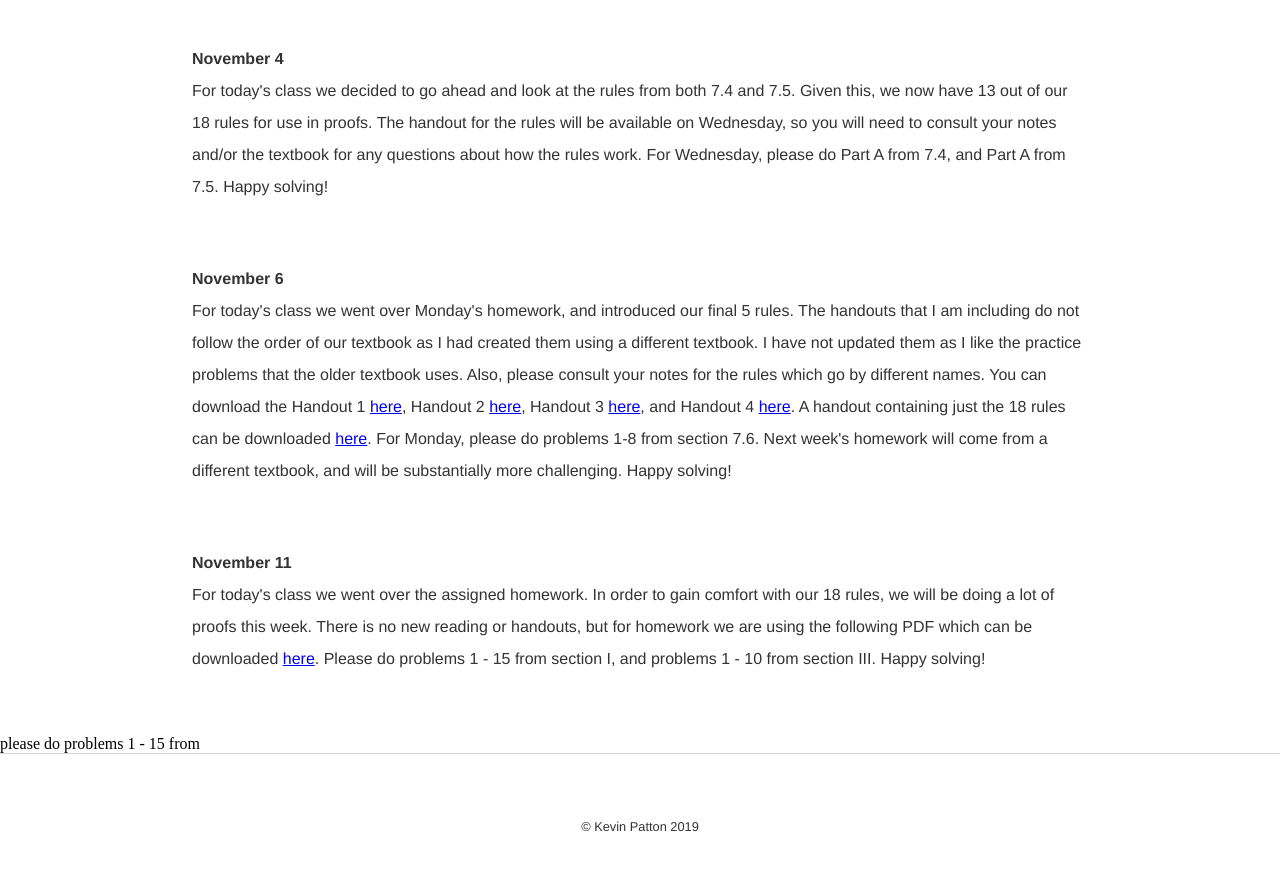
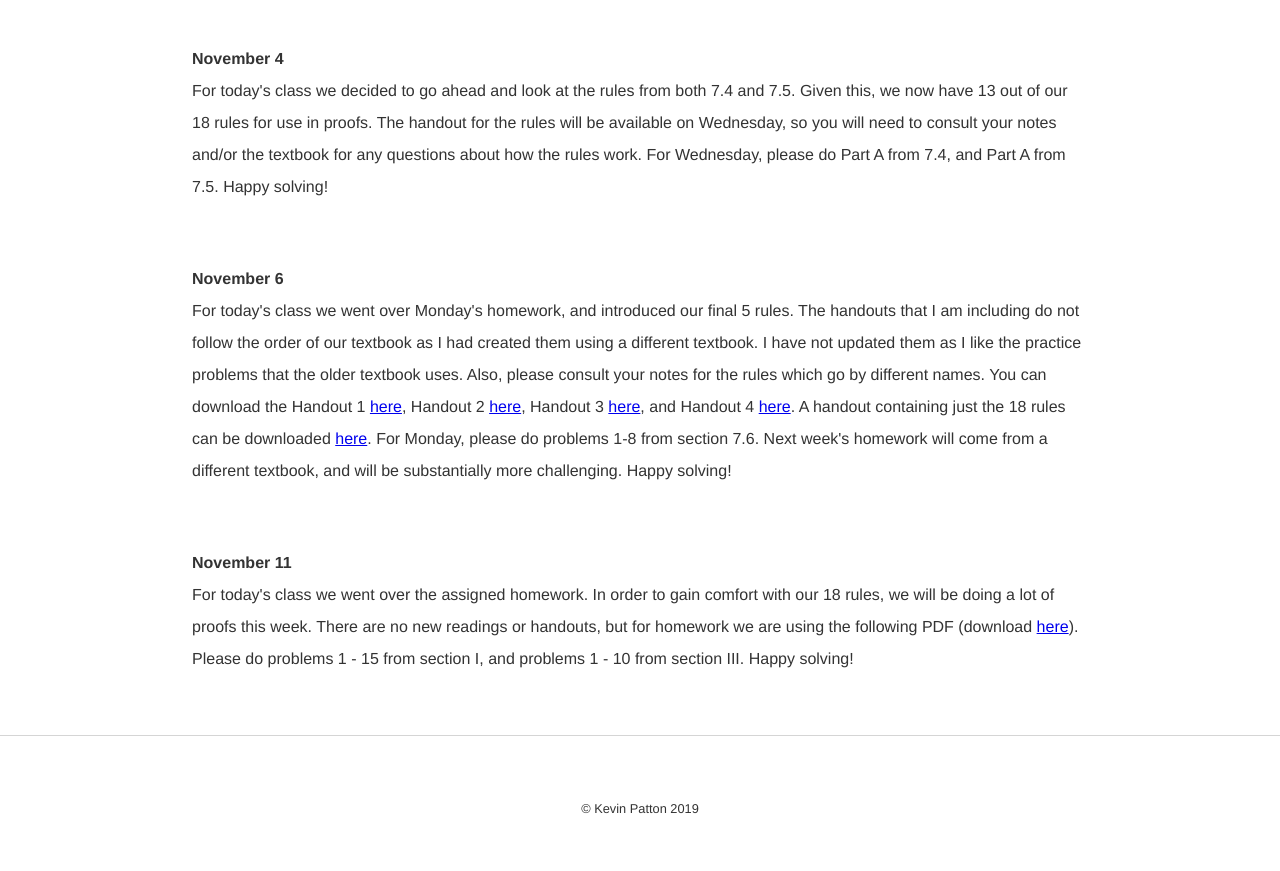
Before and after one commit to kevinjpatton/kevinjpatton.github.io, a Jekyll site: the page built from teaching/phil_1210/index.html, in a window 1280 px wide and 900 px high, scrolled down 4174 px. Shown: the top 871 px of the window. Built offline with Jekyll 4.4.1, drawn with Linux system fonts in a browser that asks for light colours; Markdown is read by kramdown in place of the engine named in the settings.

Commit message:
Update index.html

```diff
--- a/teaching/phil_1210/index.html
+++ b/teaching/phil_1210/index.html
@@ -47,6 +47,4 @@ For today's class we decided to go ahead and look at the rules from both 7.4 and
 <p><b>November 6</b><br>
 For today's class we went over Monday's homework, and introduced our final 5 rules.  The handouts that I am including do not follow the order of our textbook as I had created them using a different textbook.  I have not updated them as I like the practice problems that the older textbook uses.  Also, please consult your notes for the rules which go by different names.  You can download the Handout 1 <a href="/teaching/phil_1210/Inference Rules 1.pdf" target="_blank">here</a>, Handout 2 <a href="/teaching/phil_1210/Inference Rules 2.pdf" target="_blank">here</a>, Handout 3 <a href="/teaching/phil_1210/Replacement Rules 1.pdf" target="_blank">here</a>, and Handout 4 <a href="/teaching/phil_1210/Replacement Rules 2.pdf" target="_blank">here</a>.  A handout containing just the 18 rules can be downloaded <a href="/teaching/phil_1210/18 Rules.pdf" target="_blank">here</a>.  For Monday, please do problems 1-8 from section 7.6.  Next week's homework will come from a different textbook, and will be substantially more challenging.  Happy solving!</p>
 <p><b>November 11</b><br>
-For today's class we went over the assigned homework.  In order to gain comfort with our 18 rules, we will be doing a lot of proofs this week.  There is no new reading or handouts, but for homework we are using the following PDF which can be downloaded <a href="/teaching/phil_1210/18RulesPractice.pdf" target="_blank">here</a>.  Please do problems 1 - 15 from section I, and problems 1 - 10 from section III.  Happy solving!</p>
-
- please do problems 1 - 15 from
+For today's class we went over the assigned homework.  In order to gain comfort with our 18 rules, we will be doing a lot of proofs this week.  There are no new readings or handouts, but for homework we are using the following PDF (download <a href="/teaching/phil_1210/18RulesPractice.pdf" target="_blank">here</a>).  Please do problems 1 - 15 from section I, and problems 1 - 10 from section III.  Happy solving!</p>
```
